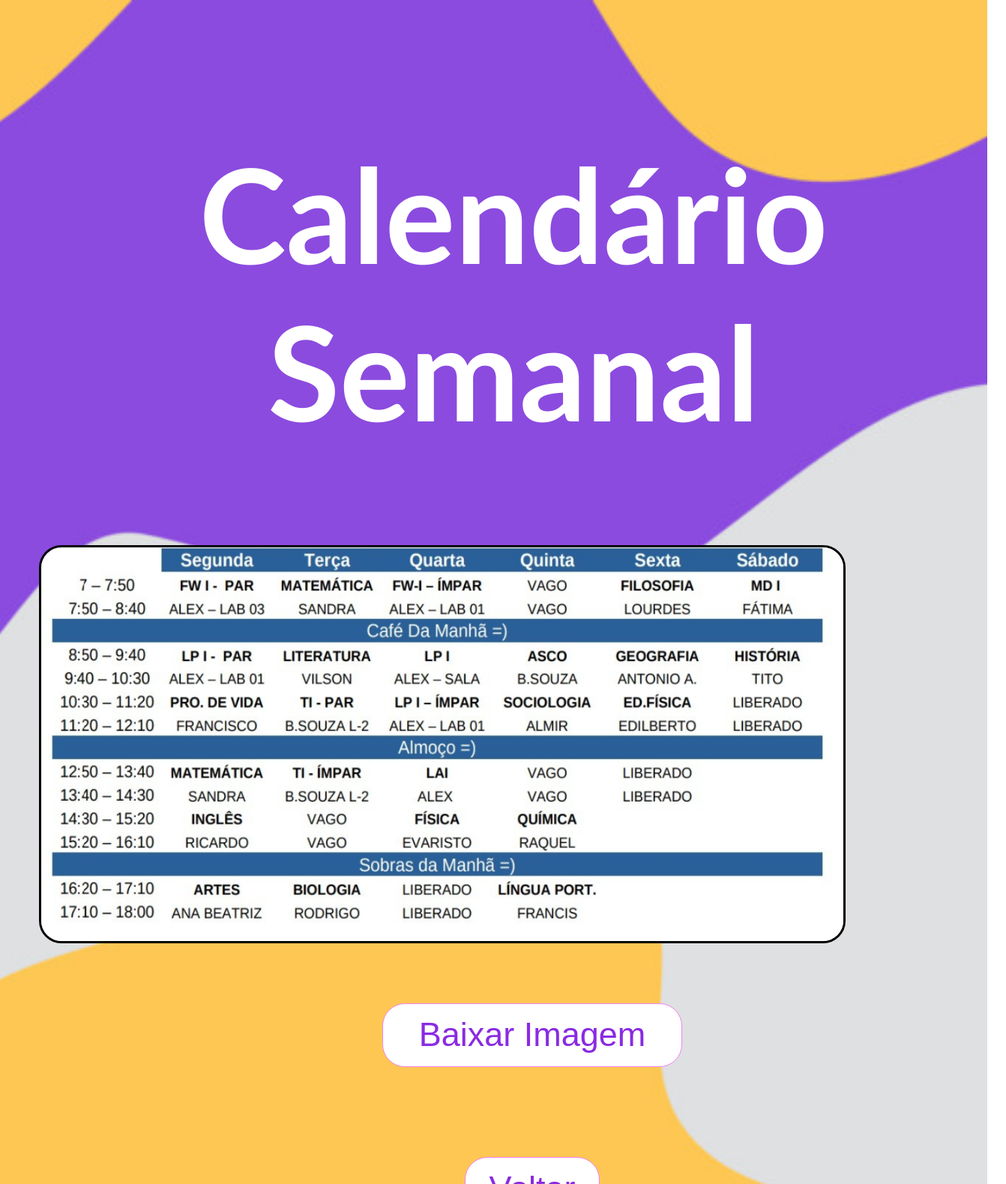
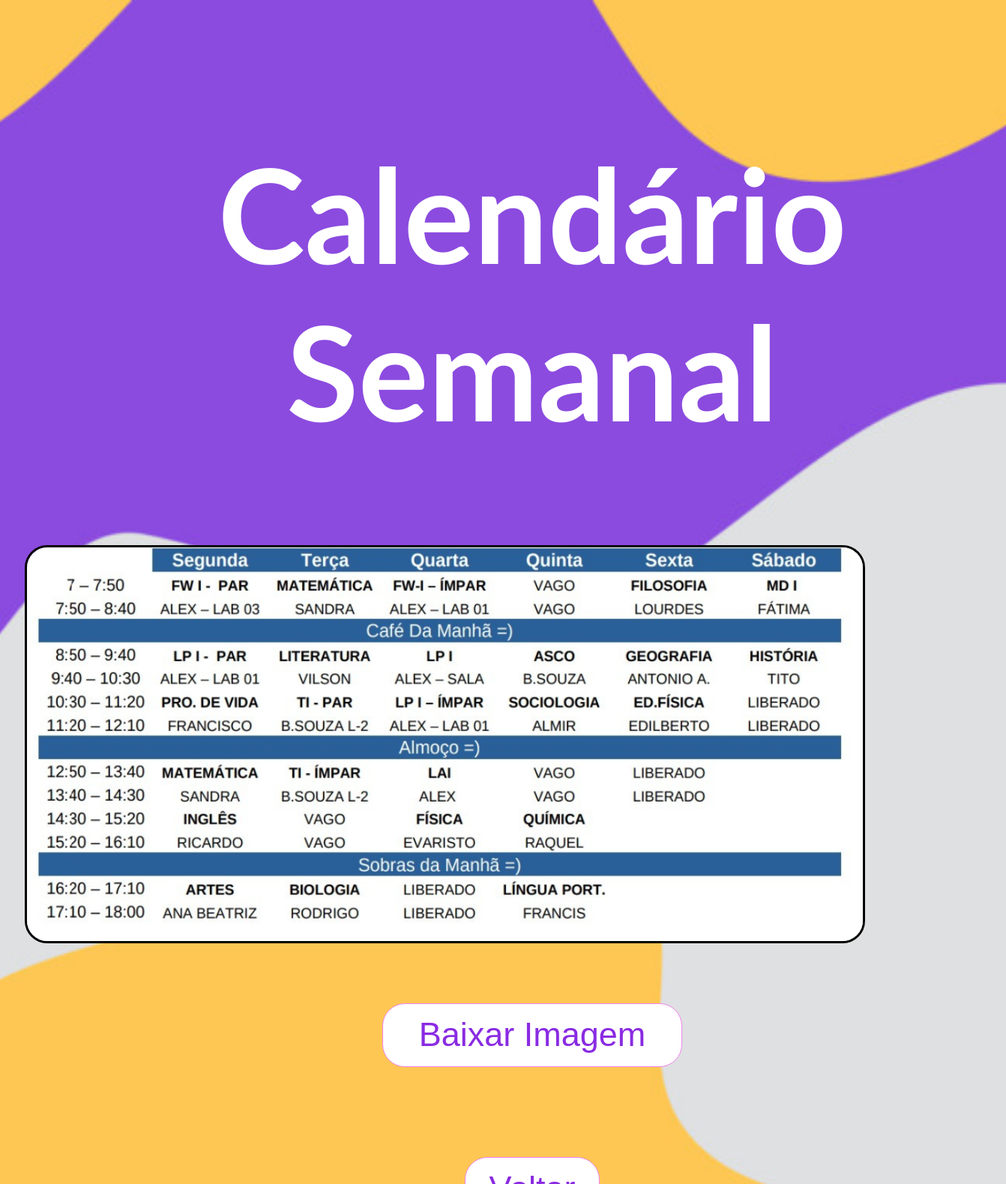
Before and after one commit to antonio809/siteescolacelular, a plain HTML site: page calendáriosemanal.html in a window 1280 px wide. Shown: the top 1579 px of the page at 75% size, 1342 px wide, since content can reach past the window. Drawn offline with Linux system fonts and the light colour scheme.

Commit message:
Add files via upload

```diff
--- a/estilos.css
+++ b/estilos.css
@@ -11,7 +11,7 @@ h1{
     font-style: initial;
     color: white;
     position: relative;
-    right: -45px;
+    right: -70px;
 }
 
 .botao{
@@ -56,14 +56,14 @@ h1{
 }
 
 img{
-    width: 1070px;
+    width: 1115px;
     height: 525px;
     border: 3px solid black;
     border-radius: 30px;
     transition: transform 0.3s ease-in-out;
     position: relative;
     top: 10px;
-    right: 50px;
+    right: 47px;
 }
 
 img:hover{
```
